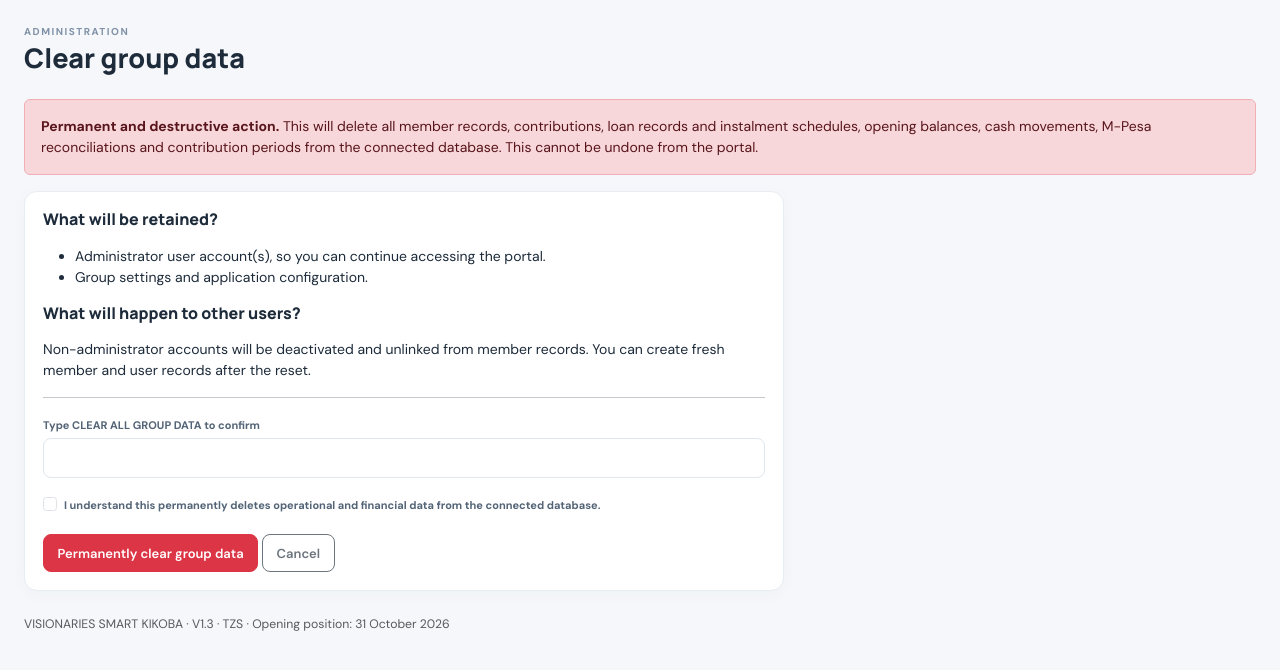
After one commit to Filly-web/SmartKikoba, a Flask app: template templates/reset_data.html in a window 1280 px wide. The commit adds this page. Shown: the top 670 px of the page. Run offline with Flask 3, Linux system fonts and the light colour scheme; the template is opened without the code that fills it, so the values that code supplies are empty; some libraries are stand-ins or nearby versions.

Commit message:
Add files via upload

```diff
--- a/app.py
+++ b/app.py
@@ -1,5 +1,6 @@
 import os, secrets, csv, io
 from datetime import datetime, date, timedelta
+from calendar import monthrange
 from decimal import Decimal, ROUND_HALF_UP
 from functools import wraps
 from flask import Flask, render_template, request, redirect, url_for, flash, session, send_file, abort
@@ -12,7 +13,8 @@ from reportlab.lib.pagesizes import A4
 from reportlab.pdfgen import canvas
 db = SQLAlchemy()
 migrate = Migrate()
-CUT_OFF = date(2026, 9, 30)
+CUT_OFF = date(2026, 10, 31)
+LOAN_SNAPSHOT_DATE = date(2026, 10, 30)
 ROLES = ["Administrator", "Chairman", "Secretary", "Treasurer", "Accountant", "Member"]
 CENT = Decimal("0.01")
 def money(v):
@@ -171,7 +173,10 @@ def totals(as_at=None, member_id=None):
         if t.category=="SHARE": data["share"] += money(t.amount)
         elif t.category=="SOCIAL": data["social"] += money(t.amount)
         elif t.category=="PENALTY": data["social"] += money(t.amount); data["penalty"] += money(t.amount)
-        elif t.category=="LOAN_DISBURSEMENT": data["loan_principal"] += money(t.amount)
+        elif t.category=="LOAN_DISBURSEMENT":
+            data["loan_principal"] += money(t.amount)
+            linked_loan=db.session.get(Loan,t.loan_id) if t.loan_id else None
+            if linked_loan: data["loan_interest"] += money(linked_loan.interest_total)
         elif t.category=="LOAN_PRINCIPAL": data["loan_principal"] -= money(t.amount)
         elif t.category=="LOAN_INTEREST": data["loan_interest"] -= money(t.amount)
     return data
@@ -180,6 +185,11 @@ def loan_outstanding(loan):
     for inst in loan.schedules:
         p -= money(inst.principal_paid); i -= money(inst.interest_paid)
     return max(p,Decimal("0")), max(i,Decimal("0"))
+def add_months(d, months):
+    month_index=d.month-1+months
+    year=d.year+month_index//12
+    month=month_index%12+1
+    return date(year,month,min(d.day,monthrange(year,month)[1]))
 def build_schedule(loan):
     principal=money(loan.principal)
     interest=money(loan.interest_total)
@@ -188,7 +198,7 @@ def build_schedule(loan):
     for n in range(1,loan.installments+1):
         pr=base if n<loan.installments else principal-allocated
         allocated += pr
-        due=loan.first_due + timedelta(days=30*(n-1))
+        due=add_months(loan.first_due,n-1)
         db.session.add(LoanInstallment(loan_id=loan.id, installment_no=n, due_date=due,
             principal_due=pr, interest_due=interest if n==1 else 0))
 def apply_repayment(loan, amount, txn_date, reference, actor):
@@ -378,7 +388,7 @@ def create_app():
         if request.method=="POST" and current_user().role=="Member": abort(403)
         if request.method=="POST":
             d=date.fromisoformat(request.form["disbursement_date"]); first=date.fromisoformat(request.form["first_due"])
-            if d<date(2026,10,1): flash("Use the historical Excel upload for dates before October 2026.","danger"); return redirect(url_for("loans"))
+            if d<date(2026,11,1): flash("For opening loans dated on or before 30 October 2026, use the Outstanding Loans upload. New loans can be posted from 1 November 2026 onward.","danger"); return redirect(url_for("loans"))
             p=money(request.form["principal"]); rate=money(request.form["rate"]); n=int(request.form["installments"])
             if p<=0 or n<1 or n>60 or rate<0: flash("Check principal, rate and installment count.","danger"); return redirect(url_for("loans"))
             interest=money(p*rate/Decimal("100"))
@@ -426,10 +436,12 @@ def create_app():
         loan=db.get_or_404(Loan,loan_id)
         try:
             d=date.fromisoformat(request.form["transaction_date"])
-            if d<date(2026,10,1): raise ValueError("Use the historical Excel upload for repayments dated before October 2026.")
+            if d<date(2026,11,1): raise ValueError("For repayments dated on or before 30 October 2026, include the cumulative amount in the Outstanding Loans opening upload. New repayments can be posted from 1 November 2026 onward.")
             ref="REP-"+secrets.token_hex(6).upper()
             apply_repayment(loan,request.form["amount"],d,ref,current_user().id)
-            db.session.commit(); flash("Repayment allocated to earliest outstanding installment: interest first, then principal.","success")
+            p_out,i_out=loan_outstanding(loan)
+            loan.status="Closed" if p_out+i_out==0 else "Active"
+            db.session.commit(); flash("Repayment allocated to earliest outstanding instalment: interest first, then principal.","success")
         except Exception as e:
             db.session.rollback(); flash(str(e),"danger")
         return redirect(url_for("loans"))
@@ -439,10 +451,17 @@ def create_app():
         if request.method=="POST":
             action=request.form.get("action")
             if action=="manual":
-                batch=OpeningBatch(batch_ref="OPEN-"+secrets.token_hex(5).upper(),opening_date=date.fromisoformat(request.form.get("opening_date") or "2026-09-30"),mpesa_opening=money(request.form.get("mpesa_opening",0)),prepared_by=current_user().id)
+                opening_date=date.fromisoformat(request.form.get("opening_date") or "2026-10-31")
+                if opening_date != date(2026,10,31):
+                    flash("This version uses 31 October 2026 as the opening balance date.","danger")
+                    return redirect(url_for("opening"))
+                batch=OpeningBatch(batch_ref="OPEN-"+secrets.token_hex(5).upper(),opening_date=opening_date,mpesa_opening=money(request.form.get("mpesa_opening",0)),prepared_by=current_user().id)
                 db.session.add(batch); db.session.flush()
                 for m in Member.query.filter_by(active=True).all():
                     vals={k:money(request.form.get(f"{k}_{m.id}",0)) for k in ["share","social","penalty","loan_principal","loan_interest","adjustment"]}
+                    if vals["loan_principal"] or vals["loan_interest"]:
+                        flash("Do not enter aggregate loan balances in the 31 October opening sheet. Upload each loan separately so its instalments can be tracked individually.","danger")
+                        db.session.rollback(); return redirect(url_for("opening"))
                     if any(vals.values()):
                         db.session.add(OpeningBalance(batch_id=batch.id,member_id=m.id,**vals,adjustment_description=request.form.get(f"desc_{m.id}")))
                 db.session.commit(); flash("Opening balance batch saved as Draft. Chairman approval is required.","success")
@@ -473,7 +492,9 @@ def create_app():
             idx={h:i for i,h in enumerate(heads)}
             required=["Member No","SHARE","SOCIAL","Unpaid Penalty","Loan Principal","Loan Interest","Other Adjustment"]
             if any(x not in idx for x in required): raise ValueError("Template columns do not match.")
-            batch=OpeningBatch(batch_ref="OPEN-"+secrets.token_hex(5).upper(),opening_date=date.fromisoformat(request.form.get("opening_date") or "2026-09-30"),prepared_by=current_user().id)
+            opening_date=date.fromisoformat(request.form.get("opening_date") or "2026-10-31")
+            if opening_date != date(2026,10,31): raise ValueError("This release is configured for the opening balance date 31 October 2026.")
+            batch=OpeningBatch(batch_ref="OPEN-"+secrets.token_hex(5).upper(),opening_date=opening_date,prepared_by=current_user().id)
             db.session.add(batch); db.session.flush()
             for row in ws.iter_rows(min_row=2,values_only=True):
                 if not row[idx["Member No"]]: continue
@@ -482,6 +503,8 @@ def create_app():
                 vals={"share":money(row[idx["SHARE"]]),"social":money(row[idx["SOCIAL"]]),"penalty":money(row[idx["Unpaid Penalty"]]),
                     "loan_principal":money(row[idx["Loan Principal"]]),"loan_interest":money(row[idx["Loan Interest"]]),
                     "adjustment":money(row[idx["Other Adjustment"]])}
+                if vals["loan_principal"] or vals["loan_interest"]:
+                    raise ValueError("Set Loan Principal and Loan Interest to zero here. Upload each loan separately using Outstanding Loans as at 30 October 2026.")
                 db.session.add(OpeningBalance(batch_id=batch.id,member_id=m.id,**vals,
                     adjustment_description=str(row[idx["Adjustment Description"]] or "") if "Adjustment Description" in idx else ""))
             db.session.commit()
@@ -489,18 +512,88 @@ def create_app():
         except Exception as e:
             db.session.rollback(); flash(f"Upload rejected: {e}","danger")
         return redirect(url_for("opening"))
+    @app.route("/loans/opening-template")
+    @roles_required("Administrator","Chairman","Accountant")
+    def loan_opening_template():
+        wb=Workbook(); ws=wb.active; ws.title="Outstanding Loans"
+        ws.append(["Loan No","Member No","Original Loan Date","Original Loan Amount","Flat Interest Rate %","Total Instalments","Instalments Paid as at 30-Oct-2026","Amount Paid as at 30-Oct-2026","First Instalment Due Date"])
+        ws.append(["OPEN-LN-001","REPLACE-WITH-MEMBER-NO","2026-05-15",500000,10,6,2,216666.66,"2026-06-15"])
+        ws.append([])
+        ws.append(["IMPORTANT: enter one row per loan. Amount Paid is the cumulative amount actually received up to 30 October 2026. Instalments Paid means the number of complete instalments settled; any additional partial payment is included in Amount Paid."])
+        return excel_send(wb,"Visionaries_Outstanding_Loans_as_at_30_October_2026.xlsx")
+
+    @app.route("/loans/opening-upload",methods=["POST"])
+    @roles_required("Administrator","Accountant")
+    def loan_opening_upload():
+        f=request.files.get("file")
+        if not f:
+            flash("Select the Outstanding Loans Excel workbook.","danger"); return redirect(url_for("opening"))
+        try:
+            wb=load_workbook(f,data_only=True)
+            if "Outstanding Loans" not in wb.sheetnames: raise ValueError("Workbook must contain the Outstanding Loans sheet. Download the supplied template.")
+            ws=wb["Outstanding Loans"]
+            headers=[str(c.value or "").strip() for c in ws[1]]; ix={h:i for i,h in enumerate(headers)}
+            required=["Loan No","Member No","Original Loan Date","Original Loan Amount","Flat Interest Rate %","Total Instalments","Instalments Paid as at 30-Oct-2026","Amount Paid as at 30-Oct-2026","First Instalment Due Date"]
+            missing=[h for h in required if h not in ix]
+            if missing: raise ValueError("Missing columns: "+", ".join(missing))
+            actor=current_user().id; count=0; seen=set()
+            def xdate(value, label):
+                if isinstance(value, datetime): return value.date()
+                if isinstance(value, date): return value
+                try: return date.fromisoformat(str(value)[:10])
+                except Exception: raise ValueError(f"Invalid {label}: {value}")
+            for row in ws.iter_rows(min_row=2,values_only=True):
+                if not row or not row[ix["Loan No"]]: continue
+                no=str(row[ix["Loan No"]]).strip()
+                if no in seen or Loan.query.filter_by(loan_no=no).first(): raise ValueError(f"Duplicate loan number: {no}")
+                seen.add(no)
+                member_no=str(row[ix["Member No"]] or "").strip(); member=Member.query.filter_by(member_no=member_no).first()
+                if not member: raise ValueError(f"Unknown member number for loan {no}: {member_no}")
+                disb=xdate(row[ix["Original Loan Date"]],"original loan date")
+                first=xdate(row[ix["First Instalment Due Date"]],"first instalment due date")
+                if disb>LOAN_SNAPSHOT_DATE: raise ValueError(f"{no}: original loan date must be on or before 30 October 2026.")
+                if first<=disb: raise ValueError(f"{no}: first instalment due date must be after the original loan date.")
+                principal=money(row[ix["Original Loan Amount"]]); rate=money(row[ix["Flat Interest Rate %"]])
+                n=int(row[ix["Total Instalments"]] or 0); paid_n=int(row[ix["Instalments Paid as at 30-Oct-2026"]] or 0)
+                paid=money(row[ix["Amount Paid as at 30-Oct-2026"]])
+                if principal<=0 or rate<0 or n<1 or n>60 or paid_n<0 or paid_n>n: raise ValueError(f"{no}: invalid loan amount, rate or instalment count.")
+                interest=money(principal*rate/Decimal("100")); total=principal+interest
+                if paid<0 or paid>total: raise ValueError(f"{no}: amount paid must be between zero and total repayable ({fmt(total)}).")
+                if Transaction.query.filter_by(reference=no+"-OUT").first(): raise ValueError(f"Disbursement reference already exists for {no}.")
+                if paid>0 and Transaction.query.filter(Transaction.reference.in_([no+"-OPENPAY-I",no+"-OPENPAY-P"])).first(): raise ValueError(f"Opening repayment reference already exists for {no}.")
+                loan=Loan(loan_no=no,member_id=member.id,principal=principal,rate=rate,interest_total=interest,installments=n,first_due=first,disbursement_date=disb,created_by=actor)
+                db.session.add(loan); db.session.flush(); build_schedule(loan)
+                schedule=list(loan.schedules)
+                full_paid=sum((money(x.principal_due)+money(x.interest_due) for x in schedule[:paid_n]),Decimal("0"))
+                next_boundary=sum((money(x.principal_due)+money(x.interest_due) for x in schedule[:min(paid_n+1,n)]),Decimal("0"))
+                if paid+Decimal("0.01")<full_paid:
+                    raise ValueError(f"{no}: amount paid ({fmt(paid)}) is insufficient for {paid_n} fully paid instalments ({fmt(full_paid)} required).")
+                if paid_n<n and paid>=next_boundary+Decimal("0.01"):
+                    raise ValueError(f"{no}: amount paid is enough for more instalments than the {paid_n} reported as paid. Increase the paid-instalment count.")
+                db.session.add(Transaction(reference=no+"-OUT",member_id=member.id,loan_id=loan.id,txn_type="Disbursement",category="LOAN_DISBURSEMENT",amount=principal,transaction_date=disb,description="Opening loan register: original disbursement",created_by=actor))
+                if paid>0: apply_repayment(loan,paid,LOAN_SNAPSHOT_DATE,no+"-OPENPAY",actor)
+                p_out,i_out=loan_outstanding(loan)
+                loan.status="Closed" if p_out+i_out==0 else "Active"
+                count+=1
+            if count==0: raise ValueError("No loan rows were found in the worksheet.")
+            db.session.commit()
+            flash(f"Outstanding loan register loaded as at 30 October 2026: {count} loans. Instalments, amounts paid and remaining schedules are now tracked individually.","success")
+        except Exception as e:
+            db.session.rollback(); flash(f"Loan opening upload rejected; no loans were posted. {e}","danger")
+        return redirect(url_for("opening"))
+
     @app.route("/historical/template")
     @roles_required("Administrator","Chairman","Accountant")
     def historical_template():
         wb=Workbook(); ws=wb.active; ws.title="Contributions"
         ws.append(["Reference","Transaction Date","Member No","Category","Amount","Description"])
-        ws.append(["HIST-CON-001","2026-10-05","REPLACE-WITH-MEMBER-NO","SHARE",100000,"October contribution"])
+        ws.append(["HIST-CON-001","2026-11-05","REPLACE-WITH-MEMBER-NO","SHARE",100000,"November contribution"])
         loans=wb.create_sheet("Loans")
         loans.append(["Loan No","Member No","Disbursement Date","Principal","Flat Interest Rate %","Installments","First Due Date"])
-        loans.append(["HIST-LN-001","REPLACE-WITH-MEMBER-NO","2026-10-10",500000,10,5,"2026-11-10"])
+        loans.append(["HIST-LN-001","REPLACE-WITH-MEMBER-NO","2026-11-10",500000,10,5,"2026-12-10"])
         reps=wb.create_sheet("Repayments")
         reps.append(["Reference","Loan No","Repayment Date","Amount","Description"])
-        reps.append(["HIST-REP-001","HIST-LN-001","2026-11-10",110000,"First instalment"])
+        reps.append(["HIST-REP-001","HIST-LN-001","2026-12-10",110000,"First instalment"])
         return excel_send(wb,"Visionaries_Historical_Transactions_Template.xlsx")
     @app.route("/historical/upload",methods=["GET","POST"])
     @roles_required("Administrator","Chairman","Accountant")
@@ -513,7 +606,7 @@ def create_app():
             if not all(x in wb.sheetnames for x in ["Contributions","Loans","Repayments"]):
                 raise ValueError("Workbook must contain Contributions, Loans and Repayments sheets. Download the supplied template.")
             opening=OpeningBatch.query.filter_by(status="Approved").order_by(OpeningBatch.opening_date.desc()).first()
-            if not opening: raise ValueError("Approve the September opening balance before uploading historical transactions.")
+            if not opening: raise ValueError("Approve the 31 October 2026 opening balance before uploading historical transactions.")
             lower=opening.opening_date + timedelta(days=1); upper=date.today(); actor=current_user().id
             counts={"contributions":0,"loans":0,"repayments":0}
             seen_refs=set(); seen_loans=set()
@@ -670,6 +763,35 @@ def create_app():
             db.session.add(rev)
             db.session.commit(); flash("Transaction reversed and original transaction retained with reversal status.","success")
         return redirect(request.referrer or url_for("reports"))
+    @app.route("/admin/reset-operational-data",methods=["GET","POST"])
+    @roles_required("Administrator")
+    def reset_operational_data():
+        if request.method=="POST":
+            if request.form.get("confirmation")!="CLEAR ALL GROUP DATA":
+                flash("Reset cancelled. Type the exact confirmation phrase to proceed.","danger")
+                return redirect(url_for("reset_operational_data"))
+            try:
+                # Keep user accounts and group settings to avoid locking the group out.
+                # Clear all member and financial/operational records only.
+                Transaction.query.delete(synchronize_session=False)
+                LoanInstallment.query.delete(synchronize_session=False)
+                Loan.query.delete(synchronize_session=False)
+                OpeningBalance.query.delete(synchronize_session=False)
+                OpeningBatch.query.delete(synchronize_session=False)
+                MpesaReconciliation.query.delete(synchronize_session=False)
+                CashMovement.query.delete(synchronize_session=False)
+                ContributionPeriod.query.delete(synchronize_session=False)
+                User.query.update({User.member_id:None},synchronize_session=False)
+                User.query.filter(User.role!="Administrator").update({User.active:False},synchronize_session=False)
+                Member.query.delete(synchronize_session=False)
+                db.session.commit()
+                session.clear()
+                flash("All member and operational financial data has been cleared. Administrator account(s) and group settings were retained; non-administrator accounts were deactivated.","success")
+                return redirect(url_for("login"))
+            except Exception as e:
+                db.session.rollback(); flash(f"Reset failed; database transaction was rolled back. {e}","danger")
+        return render_template("reset_data.html")
+
     @app.cli.command("init-db")
     def init_db():
         db.create_all()
--- a/templates/base.html
+++ b/templates/base.html
@@ -12,10 +12,10 @@
 <li class="nav-item dropdown"><a class="nav-link dropdown-toggle" href="#" role="button" data-bs-toggle="dropdown">Transactions</a><ul class="dropdown-menu"><li><a class="dropdown-item" href="{{url_for('contributions')}}">Contributions</a></li><li><a class="dropdown-item" href="{{url_for('loans')}}">Loans & repayments</a></li></ul></li>
 {% if user.role!='Member' %}<li class="nav-item dropdown"><a class="nav-link dropdown-toggle" href="#" role="button" data-bs-toggle="dropdown">Finance</a><ul class="dropdown-menu"><li><a class="dropdown-item" href="{{url_for('opening')}}">Opening & historical uploads</a></li><li><a class="dropdown-item" href="{{url_for('reconciliation')}}">M-Pesa reconciliation</a></li><li><a class="dropdown-item" href="{{url_for('cash_movements')}}">Cash movements</a></li></ul></li>{% endif %}
 <li class="nav-item"><a class="nav-link" href="{{url_for('reports')}}">Reports</a></li>
-{% if user.role=='Administrator' %}<li class="nav-item dropdown"><a class="nav-link dropdown-toggle" href="#" role="button" data-bs-toggle="dropdown">Administration</a><ul class="dropdown-menu"><li><a class="dropdown-item" href="{{url_for('users')}}">User accounts</a></li><li><a class="dropdown-item" href="{{url_for('settings')}}">Group settings</a></li></ul></li>{% endif %}
+{% if user.role=='Administrator' %}<li class="nav-item dropdown"><a class="nav-link dropdown-toggle" href="#" role="button" data-bs-toggle="dropdown">Administration</a><ul class="dropdown-menu"><li><a class="dropdown-item" href="{{url_for('users')}}">User accounts</a></li><li><a class="dropdown-item" href="{{url_for('settings')}}">Group settings</a></li><li><hr class="dropdown-divider"></li><li><a class="dropdown-item text-danger" href="{{url_for('reset_operational_data')}}">Clear group data</a></li></ul></li>{% endif %}
 </ul><div class="d-flex align-items-center gap-3 mt-3 mt-lg-0"><span class="navbar-text small">{{ user.full_name }} · {{ user.role }}</span><a class="btn btn-sm btn-outline-light" href="{{ url_for('logout') }}">Sign out</a></div></div></div></nav>{% endif %}
 <main class="container-fluid px-3 px-lg-4 py-4">
 {% with messages=get_flashed_messages(with_categories=true) %}{% for cat,msg in messages %}<div class="alert alert-{{cat}} alert-dismissible fade show" role="alert">{{msg}}<button class="btn-close" data-bs-dismiss="alert"></button></div>{% endfor %}{% endwith %}
 {% block content %}{% endblock %}
-</main><footer class="container-fluid px-4 pb-3 text-muted small">VISIONARIES SMART KIKOBA · V1.2 · TZS · Opening position: 30 September 2026</footer>
+</main><footer class="container-fluid px-4 pb-3 text-muted small">VISIONARIES SMART KIKOBA · V1.3 · TZS · Opening position: 31 October 2026</footer>
 <script src="https://cdn.jsdelivr.net/npm/bootstrap@5.3.3/dist/js/bootstrap.bundle.min.js"></script></body></html>
--- /dev/null
+++ b/templates/reset_data.html
@@ -0,0 +1,6 @@
+{% extends "base.html" %}
+{% block content %}
+<div class="page-heading"><div><div class="eyebrow">ADMINISTRATION</div><h2 class="page-title">Clear group data</h2></div></div>
+<div class="alert alert-danger"><strong>Permanent and destructive action.</strong> This will delete all member records, contributions, loan records and instalment schedules, opening balances, cash movements, M-Pesa reconciliations and contribution periods from the connected database. This cannot be undone from the portal.</div>
+<div class="panel" style="max-width:760px"><h5>What will be retained?</h5><ul><li>Administrator user account(s), so you can continue accessing the portal.</li><li>Group settings and application configuration.</li></ul><h5 class="mt-3">What will happen to other users?</h5><p>Non-administrator accounts will be deactivated and unlinked from member records. You can create fresh member and user records after the reset.</p><hr><form method="post"><label class="form-label">Type <strong>CLEAR ALL GROUP DATA</strong> to confirm</label><input class="form-control mb-3" name="confirmation" autocomplete="off" required><div class="form-check mb-3"><input class="form-check-input" type="checkbox" id="understand" required><label class="form-check-label" for="understand">I understand this permanently deletes operational and financial data from the connected database.</label></div><button class="btn btn-danger" type="submit">Permanently clear group data</button> <a class="btn btn-outline-secondary" href="{{url_for('home')}}">Cancel</a></form></div>
+{% endblock %}
```
Also changed, not shown: DEPLOYMENT_CHECKLIST.md (+14 -16 lines), templates/loans.html (+4 -4 lines), templates/opening.html (+19 -6 lines), tests/test_financial_logic.py (+7 -0 lines), README.md, 3 other files.
